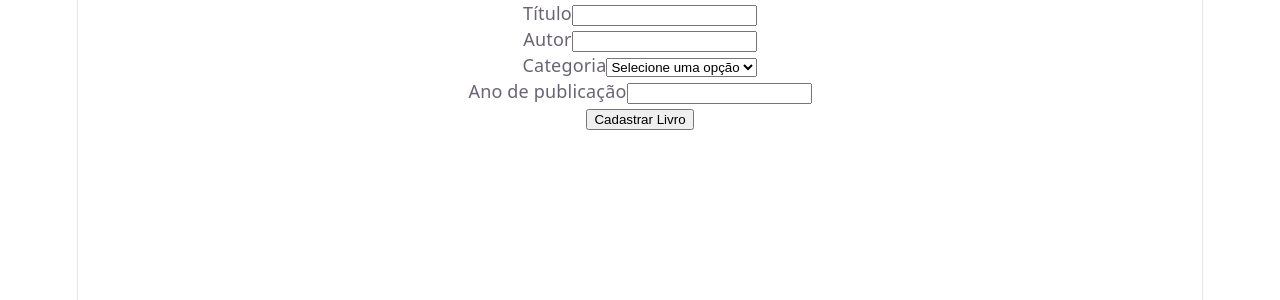
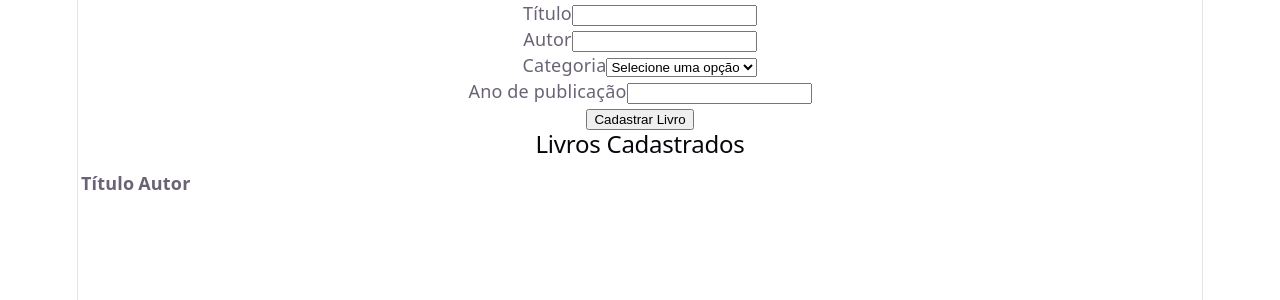
Before and after one commit to gok2001/exercicio-bootstrap, a React (Vite) app in the folder cadastro-livros/: page / in a window 1280 px wide. Shown: the top 300 px of the page. Built offline with nearby package versions, Linux system fonts and the light colour scheme.

Commit message:
cria tabela de livros cadastrados

```diff
--- a/cadastro-livros/src/App.jsx
+++ b/cadastro-livros/src/App.jsx
@@ -78,7 +78,33 @@ function App() {
         handleSubmit={handleSubmit}
         erros={erros}
       />
+
+      <h2>Livros Cadastrados</h2>
+
+      <div className="table-responsive">
+        <table className="table table-striped align-middle">
+
+            <thead>
+              <tr>
+                <th>Título</th>
+                <th>Autor</th>
+              </tr>
+            </thead>
+
+            <tbody>
+              {livros.map((livro, index) => (
+                <tr key={index}>
+                  <td>{livro.titulo}</td>
+                  <td>{livro.autor}</td>
+                </tr>
+              ))}
+            </tbody>
+
+        </table>
+      </div>
+
     </div>
+
   );
 }
 
```
